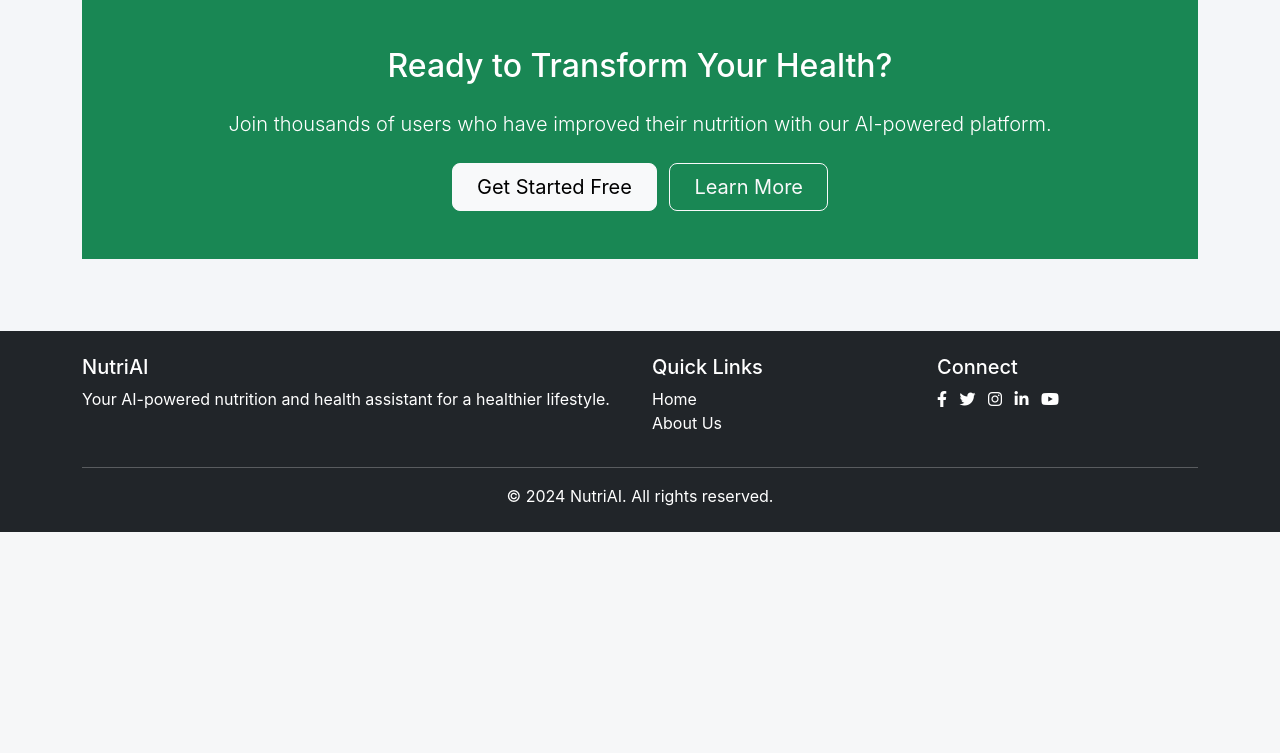
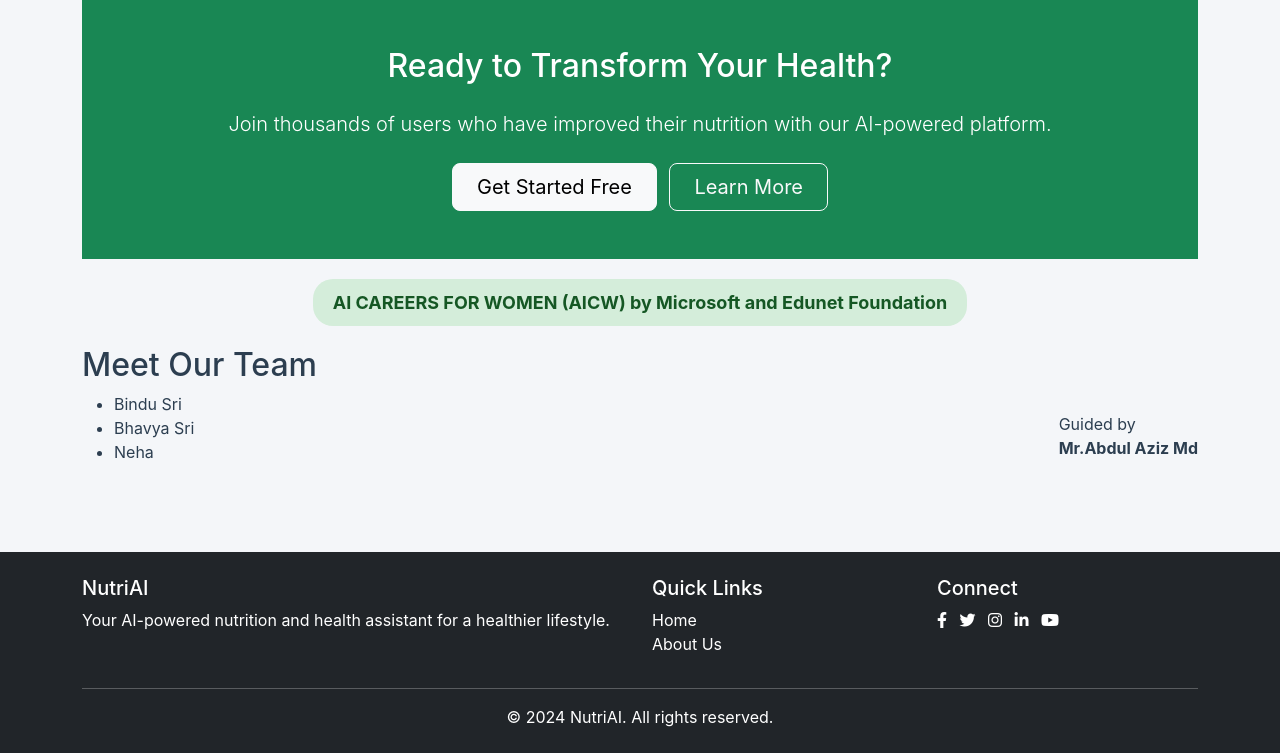
Before and after one commit to beaconfident/nutri-ai, a Flask app: page / in a window 1280 px wide. Shown: the part 986-1739 px from the top of the page. Before the commit the page ends 1518 px from the top, so only its background shows below. Run offline with Flask 3, Linux system fonts and the light colour scheme; some libraries are stand-ins or nearby versions.

Commit message:
Update home.html

```diff
--- a/templates/home.html
+++ b/templates/home.html
@@ -1057,5 +1057,40 @@
         <a href="/about" class="btn btn-outline-light btn-lg px-4">Learn More</a>
     </div>
 </section>
+
+<!-- Tagline(new - between sections) -->
+ <div class="tagline-container" style="text-align:center;margin:20px 0;">
+    <span style="font-size:18px;
+    font-weight:bold;
+    color:#155724;
+    background-color: #d4edda;
+    padding:10px 20px;
+    border-radius:20px;
+    display:inline-block;
+    white-space:nowrap;">
+        AI CAREERS FOR WOMEN (AICW) by Microsoft and Edunet Foundation
+    </span>
+ </div>
+
+<!-- CTA Section(Separate card) -->
+        <h2>Meet Our Team</h2>
+        <div class="team-card d-flex justify-content-between align-items-center">
+
+            <!-- LEFT SIDE (Team names) -->
+             <div class="team-names">
+                <ul>
+                    <li>Bindu Sri</li>
+                    <li>Bhavya Sri</li>
+                    <li>Neha</li>
+                </ul>
+             </div>
+
+             <!-- RIGHT SIDE(guide) -->
+              <div class="team-guide">
+                <span>Guided by</span><br>
+                <strong>Mr.Abdul Aziz Md</strong>
+              </div>
+        </div>
+    </div>
 {% endif %}
 {% endblock %}
```
